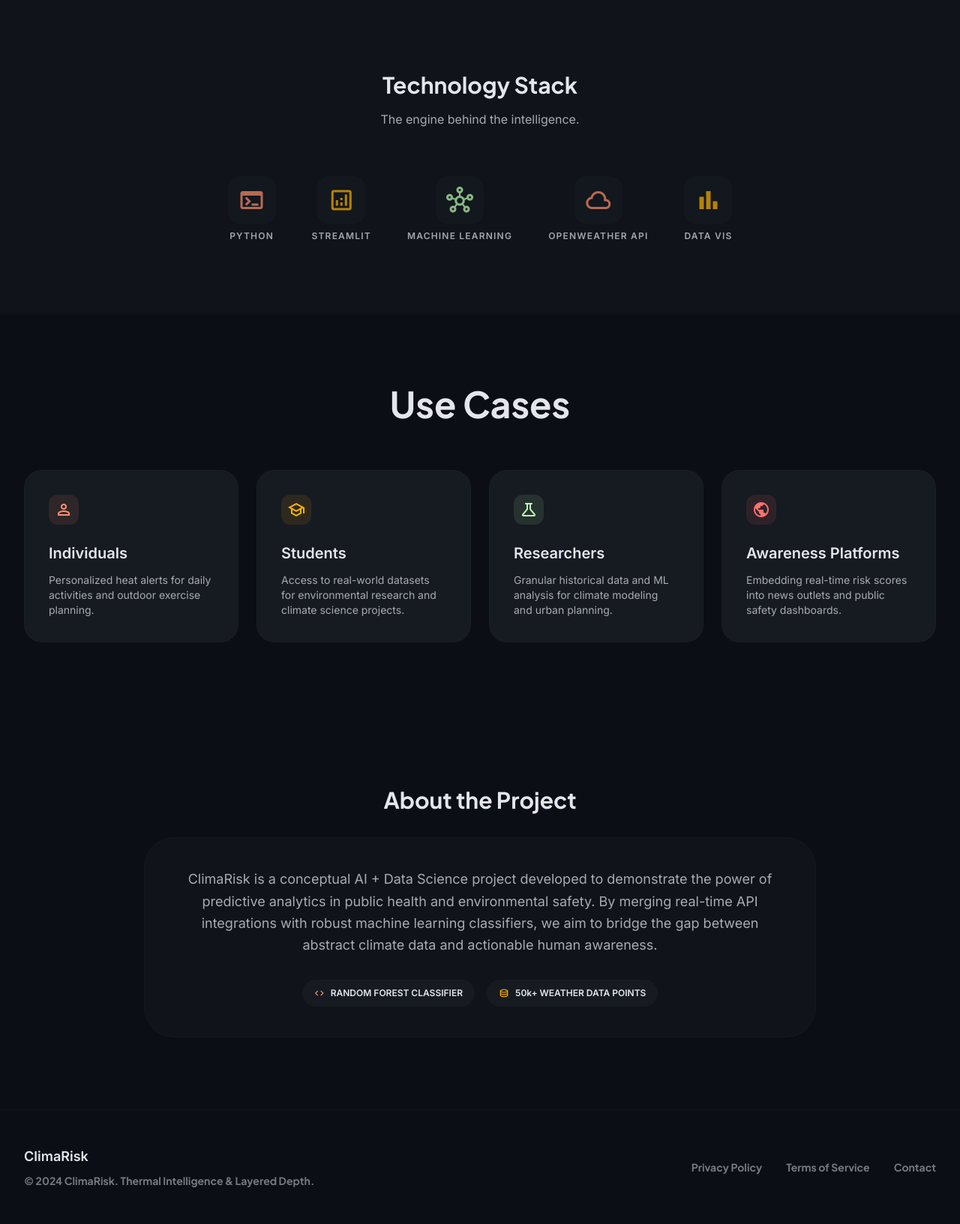
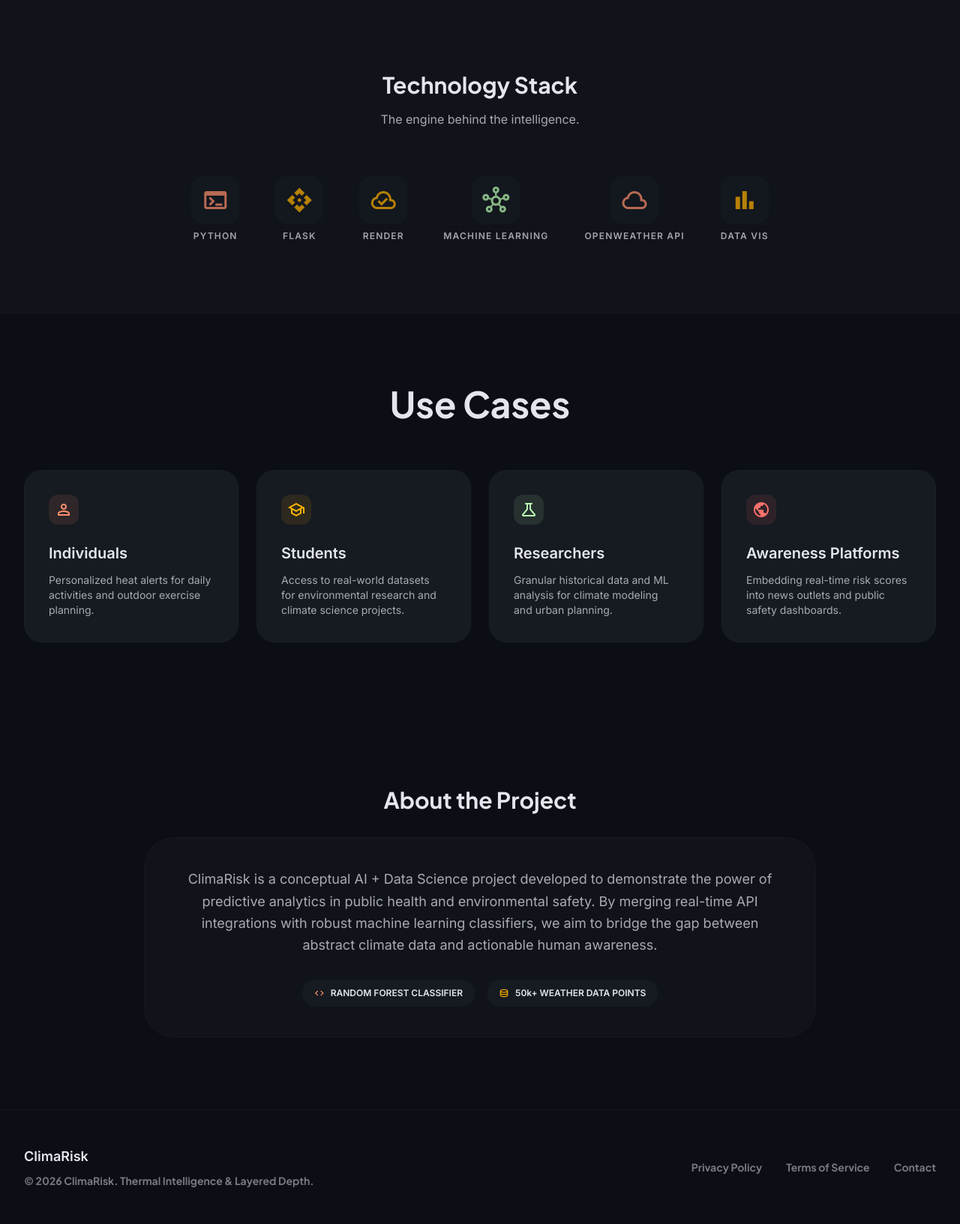
Before and after one commit to luckycoderbro/heatwave-dashboard, a Flask app: page / in a window 1280 px wide. Shown: the part 4381-6014 px from the top of the page at 75% size. Run offline with Flask 3, Linux system fonts and the light colour scheme; some libraries are stand-ins or nearby versions.

Commit message:
Add files via upload

```diff
--- a/templates/index.html
+++ b/templates/index.html
@@ -427,9 +427,15 @@
 </div>
 <div class="flex flex-col items-center gap-2">
 <div class="w-16 h-16 rounded-2xl bg-surface-container flex items-center justify-center">
-<span class="material-symbols-outlined text-4xl text-secondary">analytics</span>
+<span class="material-symbols-outlined text-4xl text-secondary">api</span>
 </div>
-<span class="text-xs font-bold uppercase tracking-widest">Streamlit</span>
+<span class="text-xs font-bold uppercase tracking-widest">Flask</span>
+</div>
+<div class="flex flex-col items-center gap-2">
+<div class="w-16 h-16 rounded-2xl bg-surface-container flex items-center justify-center">
+<span class="material-symbols-outlined text-4xl text-secondary">cloud_done</span>
+</div>
+<span class="text-xs font-bold uppercase tracking-widest">Render</span>
 </div>
 <div class="flex flex-col items-center gap-2">
 <div class="w-16 h-16 rounded-2xl bg-surface-container flex items-center justify-center">
@@ -508,7 +514,7 @@
 <div class="flex flex-col md:flex-row justify-between items-center px-8 max-w-7xl mx-auto gap-8">
 <div class="flex flex-col gap-2 items-center md:items-start">
 <div class="text-lg font-bold text-[#e4e5ee]">ClimaRisk</div>
-<p class="font-['Plus_Jakarta_Sans'] text-sm text-[#e4e5ee]/50">© 2024 ClimaRisk. Thermal Intelligence &amp; Layered Depth.</p>
+<p class="font-['Plus_Jakarta_Sans'] text-sm text-[#e4e5ee]/50">© 2026 ClimaRisk. Thermal Intelligence &amp; Layered Depth.</p>
 </div>
 <div class="flex gap-8">
 <a class="font-['Plus_Jakarta_Sans'] text-sm text-[#e4e5ee]/50 hover:text-[#ff906d] transition-colors" href="#">Privacy Policy</a>
```
